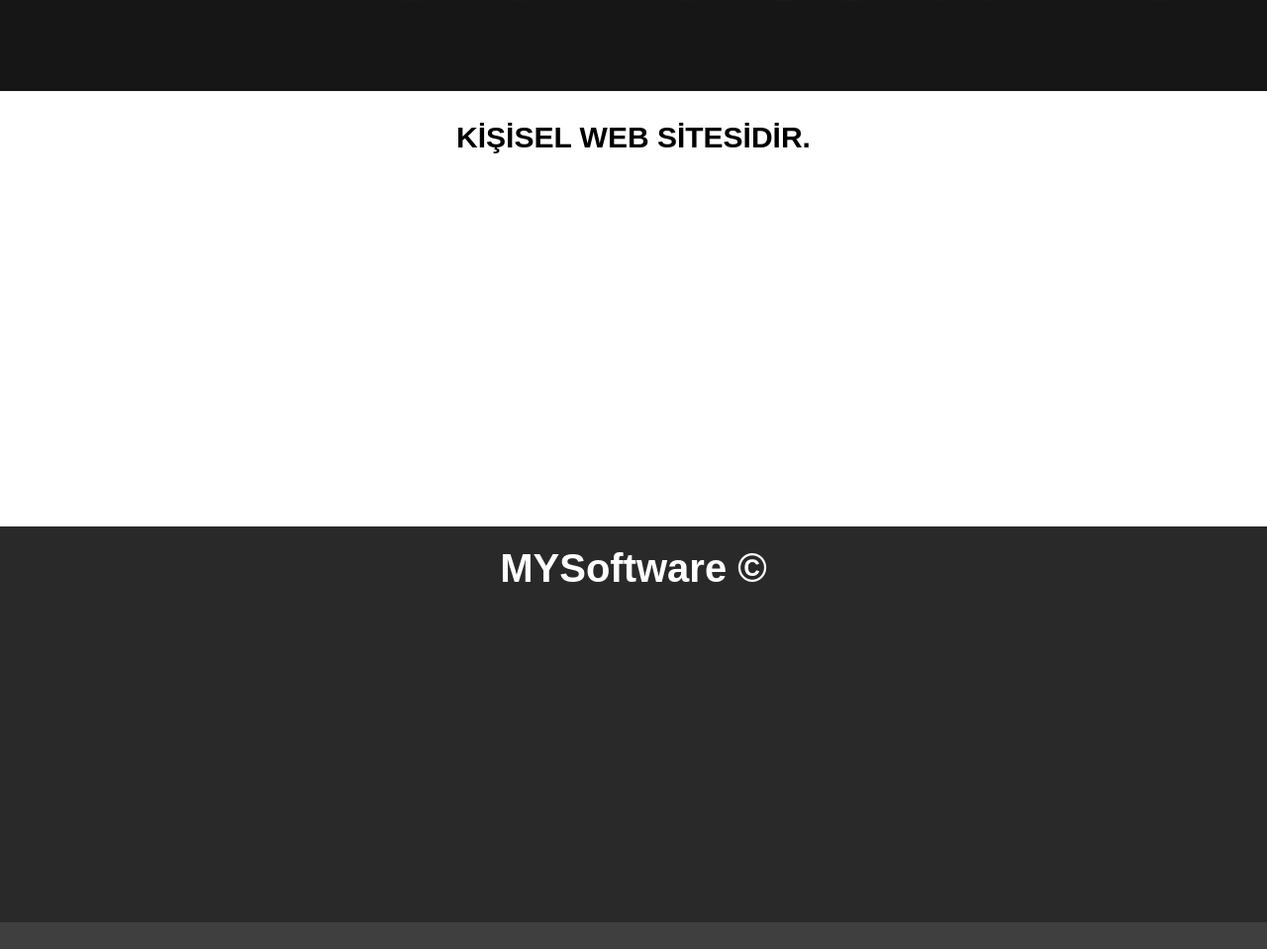
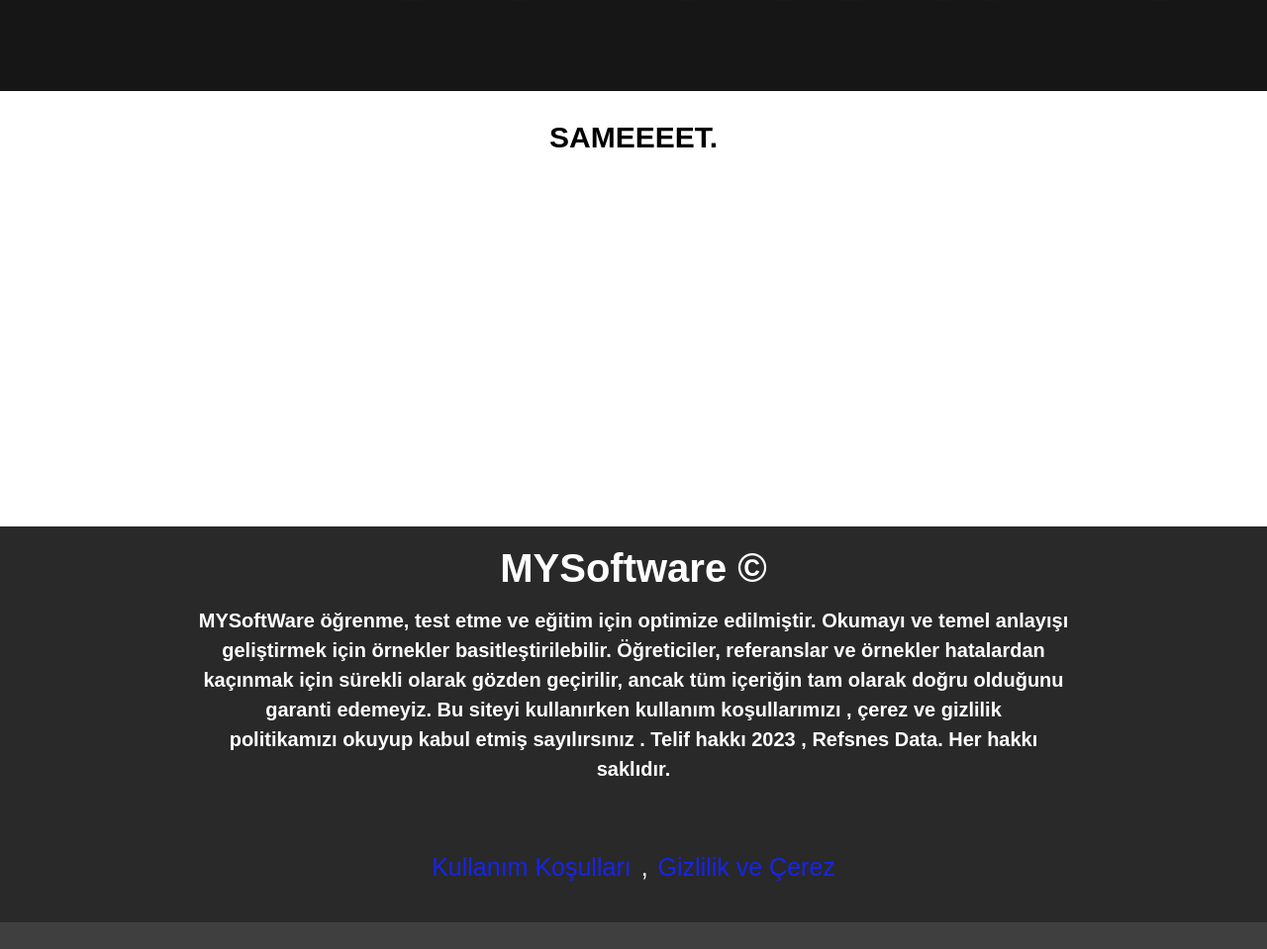
Before and after one commit to MySftwr/yeni, a plain HTML site: page index.html in a window 1280 px wide. Shown: the part 268-1227 px from the top of the page at 99% size. Drawn offline with Linux system fonts and the light colour scheme.

Commit message:
Add files via upload

```diff
--- a/index.html
+++ b/index.html
@@ -1,3 +1,4 @@
+
 <html>
 <head>
     <meta http-equiv="content-type" content="text/html; charset=utf-8" />
@@ -40,7 +41,7 @@
            <img src="10.png" alt="MYSoftWare" />
            </div>
           <div class="baslik">
-     <h2> KİŞİSEL WEB SİTESİDİR.</h2>
+     <h2> SAMEEEET.</h2>
      </div>
 
     </div>
@@ -53,10 +54,19 @@
 
   <footer>
       <p class="altp"><h1 class="undericon">MYSoftware ©</h1></p>
-
+     <div class="cerez">
+         <p>   MYSoftWare öğrenme, test etme ve eğitim için optimize edilmiştir. Okumayı ve temel anlayışı geliştirmek için örnekler basitleştirilebilir. Öğreticiler, referanslar ve örnekler hatalardan kaçınmak için sürekli olarak gözden geçirilir, ancak tüm içeriğin tam olarak doğru olduğunu garanti edemeyiz. Bu siteyi kullanırken kullanım koşullarımızı , çerez ve gizlilik politikamızı okuyup kabul etmiş sayılırsınız .
+Telif hakkı 2023 , Refsnes Data. Her hakkı saklıdır. </p>
+</div>
+<div class="sart">
+<a href="">Kullanım Koşulları</a>
+<p>,</p>
+<a href="">Gizlilik ve Çerez</a>
+     </div>
 
 
   </footer>
+
         <div class="altdiv">
             <p>Bize katılın!</p>
             <div class="medya">
```
